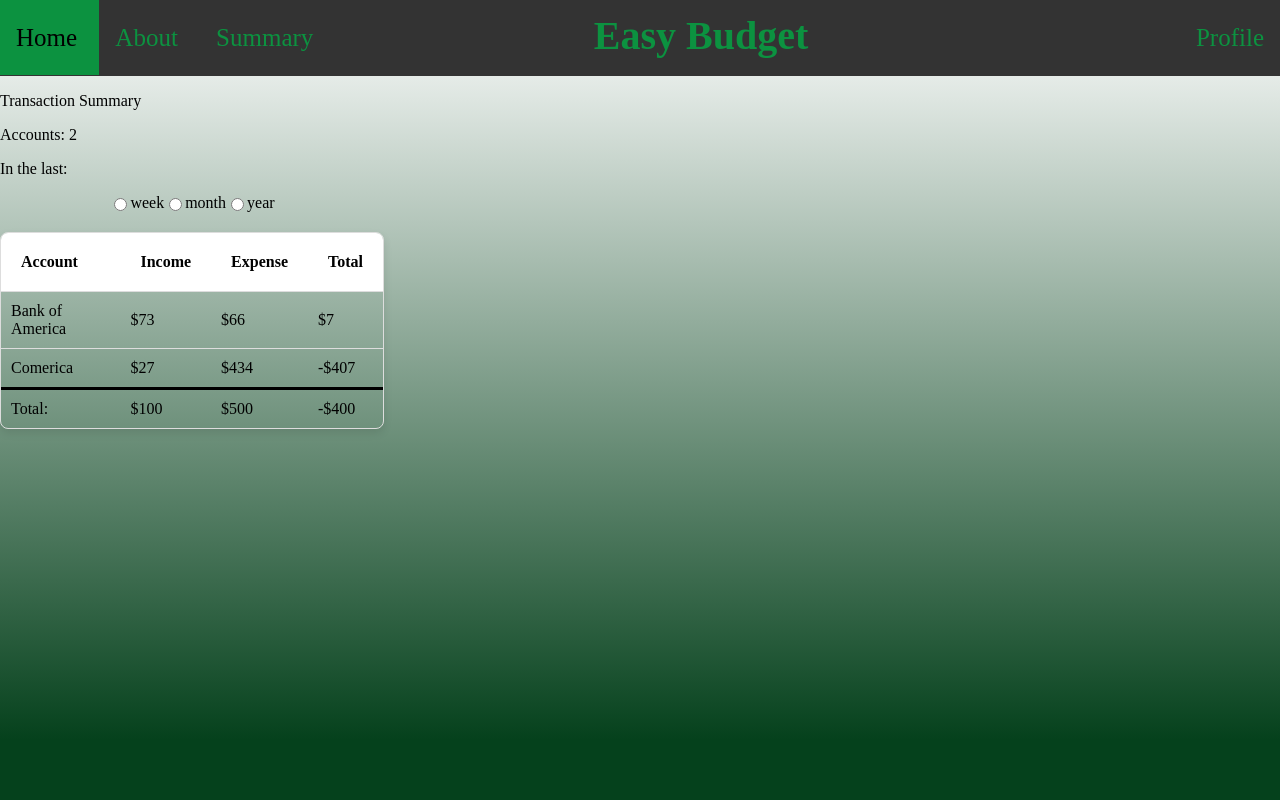
After one commit to TJCornwell/Senior-Project, a Python web app: template templates/summary.html in a window 1280 px wide. The commit adds this page. Run offline with Jinja, Linux system fonts and the light colour scheme; the template is opened without the code that fills it, so the values that code supplies are empty; some libraries are stand-ins or nearby versions.

Commit message:
Added Summary page. Needs top 10 bar chart.

```diff
--- /dev/null
+++ b/static/css/summary.css
@@ -0,0 +1,155 @@
+body{
+    background: linear-gradient(to top,#05411C 7.5%, #fff 100%) ;
+    margin: 0;
+    overflow: auto;
+    display: flex;
+    flex-direction: column;
+    font-family: Karla;
+    height: 100vh;
+  }
+
+  @font-face { /*Imports Google font*/
+    font-family: 'Product Sans';
+    font-style: normal;
+    src: local('Open Sans'), local('OpenSans'), url(https://fonts.gstatic.com/s/productsans/v5/HYvgU2fE2nRJvZ5JFAumwegdm0LZdjqr5-oayXSOefg.woff2) format('woff2');
+  }
+
+  /*------top nav bar------
+    includes: Profile icon, opens selector for "View Account", "Log out"
+  */
+  .Top-Section
+  {
+    position: relative;
+    display: flex;
+    background-color: #333;
+    color:#0c9240;
+    justify-content: space-between;
+    align-items: center;
+    font-size: 25px;
+    padding-top: 1.5rem;
+    padding-bottom: 1.5rem;
+
+    p{
+      gap: 20px;
+      position: absolute;
+      font-size: 2.5rem;
+      font-weight: 550;
+      transform: translateX(-75%) translateY(-140%);
+    }
+
+    a{
+      color: #0c9240;
+      padding-left: 16px;
+      padding-right: 16px;
+      padding-top: 1.5rem;
+      padding-bottom: 1.5rem;
+      text-decoration: none;
+      transform: translateY(-100%);
+    }
+    a:hover{
+      background-color:#0c9240;
+      color: black;
+
+    }
+
+  }
+
+
+  /*Expense/Incomce Calculator */
+  @media (min-width: 768px) {
+    .button-37 {
+      padding: 10px 30px;
+    }
+  }
+  .container {
+    max-width: 80rem;
+    margin: 0 auto;
+    background-color: #f9f9f9;
+    padding: 20px;
+    border-radius: 8px;
+    box-shadow: 0 2px 4px rgba(0, 0, 0, 0.1);
+  }
+
+  h1 {
+    text-align: center;
+  }
+
+  form {
+    display: flex;
+    justify-content: center;
+    margin-bottom: 20px;
+  }
+
+  input[type="text"],
+  input[type="number"] {
+    padding: 10px;
+    border: 1px solid #ccc;
+    border-radius: 4px;
+    outline: none;
+  }
+
+  input[type="text"]::placeholder,
+  input[type="number"]::placeholder {
+    color: #999;
+  }
+
+  button {
+    padding: 10px 20px;
+    background-color: #0c9240;
+    color: white;
+    border: none;
+    border-radius: 4px;
+    cursor: pointer;
+    box-shadow: rgba(0, 0, 0, .1) 0 2px 4px 0;
+    transform: translateY(0);
+    transition: transform 150ms, box-shadow 150ms;
+    touch-action: manipulation;
+    box-sizing: border-box;
+  }
+
+  button:hover {
+    box-shadow: rgba(0, 0, 0, .15) 0 3px 9px 0;
+    transform: translateY(-2px);
+  }
+
+  #summary-table-section{
+      width: 30%;
+  }
+
+  .summary-table {
+    border: 1px solid #ddd;
+    border-radius: 8px;
+    overflow: auto;
+    box-shadow: 0 4px 8px rgba(0, 0, 0, 0.1);
+  }
+
+  table {
+    width: 100%;
+    border-collapse: collapse;
+  }
+
+  thead th {
+    background-color: #fff;
+    padding: 20px;
+    text-align: left;
+  }
+
+  tbody td {
+    padding: 10px;
+    border-top: 1px solid #ddd;
+  }
+
+  .delete-btn {
+    color: red;
+    cursor: pointer;
+  }
+
+  .total-amount {
+    padding: 10px;
+    text-align: right;
+    background-color: #f2f2f2;
+  }
+
+  #total-row{
+      border-top: 3px solid black;
+  }
--- a/templates/HomePage.html
+++ b/templates/HomePage.html
@@ -14,11 +14,14 @@
     <div class="Top-Section">
         <!--Need to add proper links to the pages-->
         <div class="Left-side">
-            <a class="active" href="HomePage.html">
+            <a class="active" href="{{url_for('index')}}">
                 Home
             </a>
             <a href="https://www.google.com/url?sa=i&url=https%3A%2F%2Fnews.christianacare.org%2F2023%2F05%2Fthe-scoop-on-poop%2F&psig=AOvVaw2OkThjwIYaJKfYnQcTzmQH&ust=1707977043473000&source=images&cd=vfe&opi=89978449&ved=0CBMQjRxqFwoTCJCV7biUqoQDFQAAAAAdAAAAABAE">
                 About
+            </a>
+            <a href="{{url_for('summary')}}">
+                Summary
             </a>
         </div>
         <div class="Center-side">
--- /dev/null
+++ b/templates/summary.html
@@ -0,0 +1,85 @@
+<!DOCTYPE week>
+<week lang="eng">
+
+<head>
+    <meta charset="UTF-8">
+    <meta name="viewport" content="width=device-width initial-scale=1.0">
+    <title>Home</title>
+    <link rel="stylesheet" href="../static/css/summary.css">
+    <script src="https://kit.fontawesome.com/d4b180fb45.js" crossorigin="anonymous"></script>
+</head>
+
+<body>
+    <!--Top Navigation bar for the pages-->
+    <div class="Top-Section">
+        <!--Need to add proper links to the pages-->
+        <div class="Left-side">
+            <a class="active" href="{{url_for('index')}}">
+                Home
+            </a>
+            <a href="https://www.google.com/url?sa=i&url=https%3A%2F%2Fnews.christianacare.org%2F2023%2F05%2Fthe-scoop-on-poop%2F&psig=AOvVaw2OkThjwIYaJKfYnQcTzmQH&ust=1707977043473000&source=images&cd=vfe&opi=89978449&ved=0CBMQjRxqFwoTCJCV7biUqoQDFQAAAAAdAAAAABAE">
+                About
+            </a>
+            <a href="{{url_for('summary')}}">
+                Summary
+            </a>
+        </div>
+        <div class="Center-side">
+            <p>Easy Budget</p>
+        </div>
+        <div div class="Right-side">
+            <a href="https://www.google.com/url?sa=i&url=https%3A%2F%2Fnews.christianacare.org%2F2023%2F05%2Fthe-scoop-on-poop%2F&psig=AOvVaw2OkThjwIYaJKfYnQcTzmQH&ust=1707977043473000&source=images&cd=vfe&opi=89978449&ved=0CBMQjRxqFwoTCJCV7biUqoQDFQAAAAAdAAAAABAE">
+                Profile
+            </a>
+        </div>
+
+    </div>
+
+    <div id="summary-table-section">
+        <p>Transaction Summary</p>
+        <p>Accounts: 2</p>
+        <!-- can also use a dropdown or date selector -->
+        <p>In the last: </p>
+        <form action="#" method="post">
+            <input type="radio" id="week" name="date_range" value="week">
+            <label for="week">week</label><br>
+            <input type="radio" id="month" name="date_range" value="month">
+            <label for="month">month</label><br>
+            <input type="radio" id="year" name="date_range" value="year">
+            <label for="year">year</label>
+        </form>
+        <div class="summary-table">
+            <table>
+                <thead>
+                    <tr>
+                        <th>Account</th>
+                        <th>Income</th>
+                        <th>Expense</th>
+                        <th>Total</th>
+                    </tr>
+                </thead>
+                <tbody id="summary-list">
+                    <tr>
+                        <td>Bank of America</td>
+                        <td>$73</td>
+                        <td>$66</td>
+                        <td>$7</td>
+                    </tr>
+                    <tr>
+                        <td>Comerica</td>
+                        <td>$27</td>
+                        <td>$434</td>
+                        <td>-$407</td>
+                    </tr>
+                    <tr id="total-row">
+                        <td>Total: </td>
+                        <td>$100</td>
+                        <td>$500</td>
+                        <td>-$400</td>
+                    </tr>
+                </tbody>
+            </table>
+        </div>
+
+
+</body>
```
Also changed, not shown: EasyBudget.py (+12 -2 lines), templates/ProfilePage.html (+7 -4 lines).
